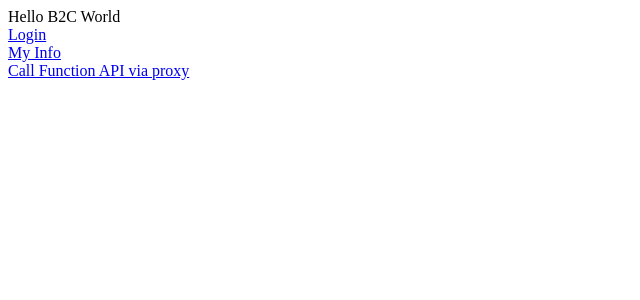
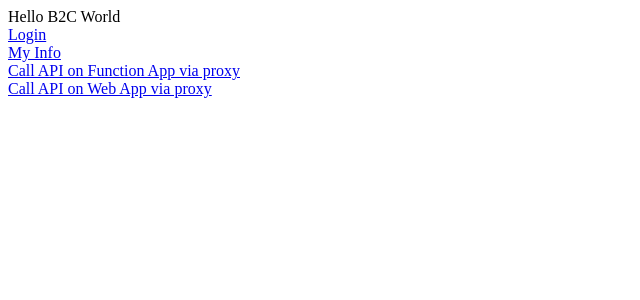
Before and after one commit to beachside-project/swa-api-inv, a Vue app: page / in a window 1280 px wide. Shown: the top 300 px of the page, without its empty margins (0-640 px from the left). Built offline with nearby package versions, Linux system fonts and the light colour scheme; the HTML template or start-up script is replaced by a standard one.

Commit message:
Adding Web Apps proxy

```diff
--- a/src/App.vue
+++ b/src/App.vue
@@ -8,7 +8,10 @@
       <a href="/.auth/me">My Info</a>
     </div>
     <div>
-      <a href="/api/func/Function1">Call Function API via proxy</a>
+      <a href="/api/func/Function1">Call API on Function App via proxy</a>
+    </div>
+    <div>
+      <a href="/api/web/swa">Call API on Web App via proxy</a>
     </div>
   </div>
 </template>
```
Also changed, not shown: 1 other file (tests, documents, lock files or other folders).
